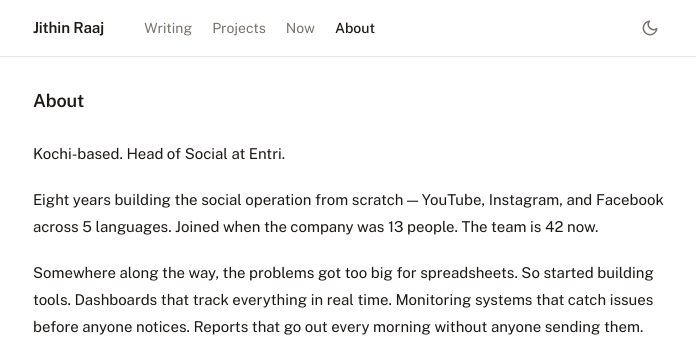
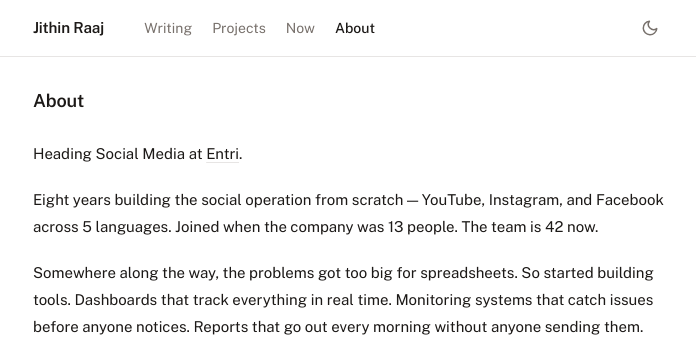
Before and after one commit to jithinrajtk/jithinrajtk.github.io, a Jekyll site: the page built from about.md, in a window 1280 px wide and 965 px high. Shown: the top 337 px of the window, without its empty margins (291-987 px from the left). Built offline with Jekyll 4.4.1, drawn with Linux system fonts in a browser that asks for light colours; nearby versions of some CDN libraries.

Commit message:
Update about page opening line

```diff
--- a/about.md
+++ b/about.md
@@ -7,7 +7,7 @@ description: "Jithin Raaj is Head of Social at Entri with 8 years of experience
 keywords: [Jithin Raaj, Head of Social Entri, social media team lead, automation expert, social media operations, Kochi, internal tools, vibe coding]
 ---
 
-Kochi-based. Head of Social at Entri.
+Heading Social Media at [Entri](https://entri.app).
 
 Eight years building the social operation from scratch — YouTube, Instagram, and Facebook across 5 languages. Joined when the company was 13 people. The team is 42 now.
 
```
